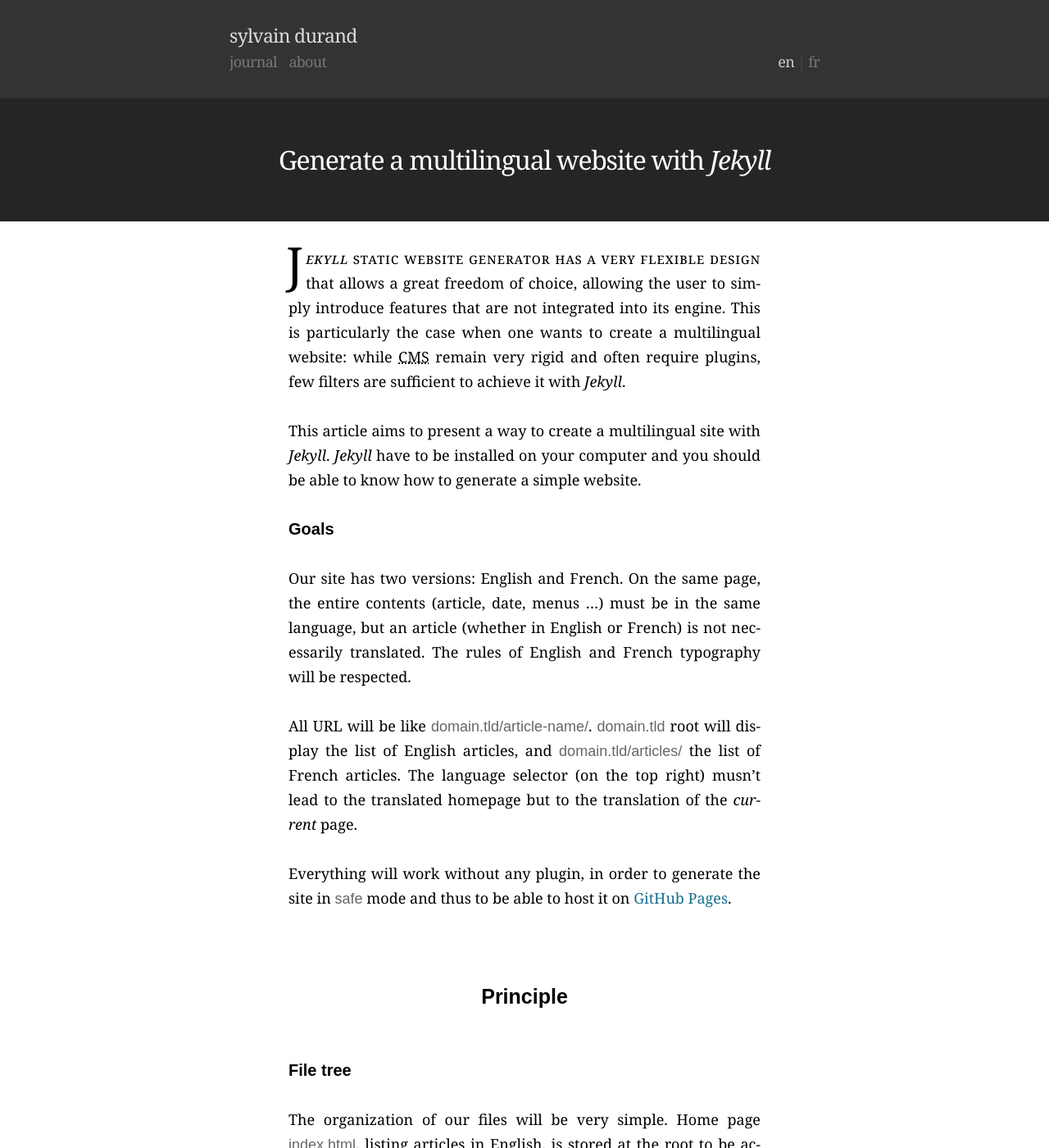
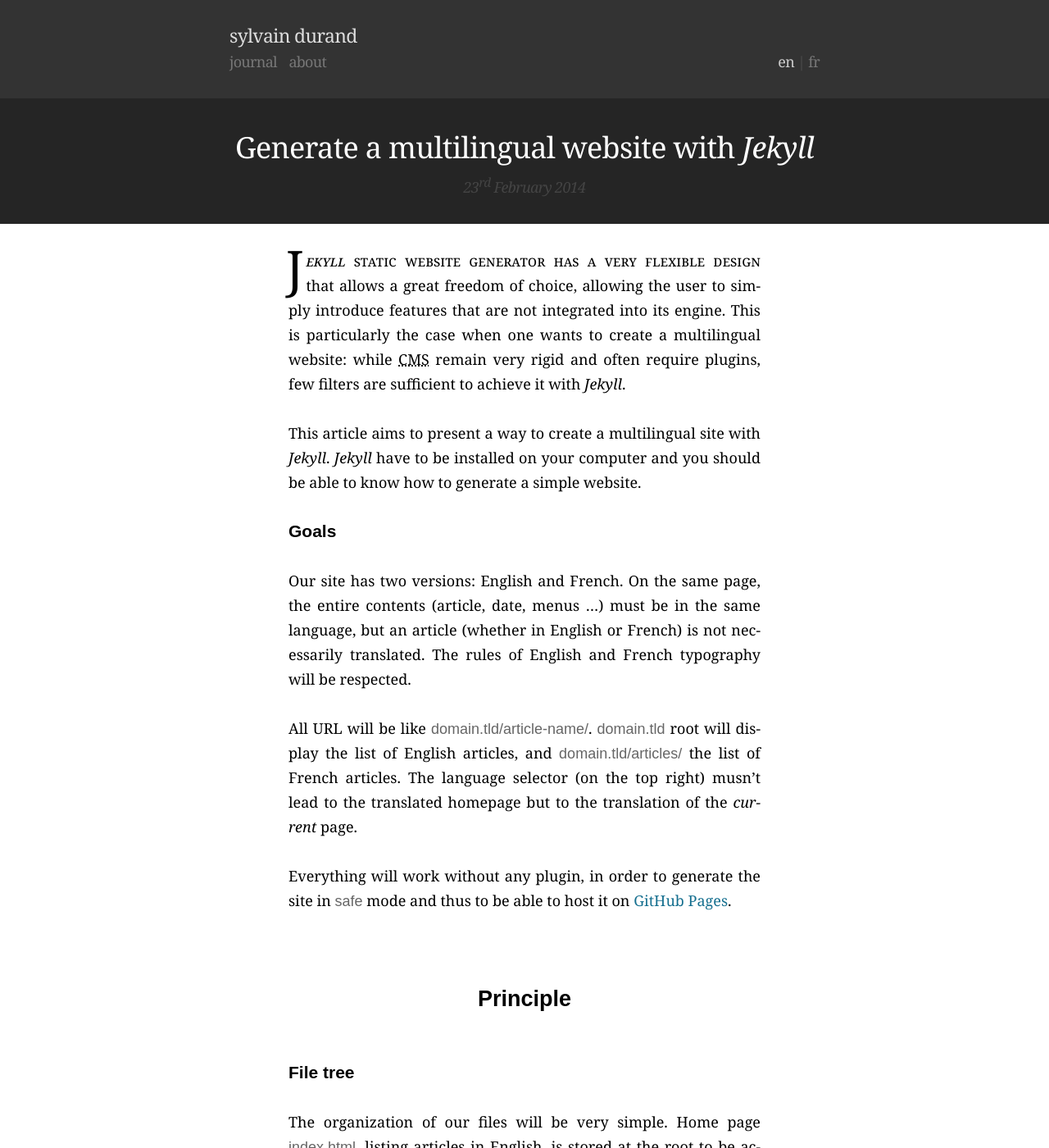
Before and after one commit to simonmeggle/simonmeggle.github.io, a Jekyll site: the page built from _posts/en/2014-02-23-multilingual-website-with-jekyll.md, in a window 1280 px wide and 1400 px high. Shown: the whole window at 82% size. Built offline with Jekyll 4.4.1, drawn with Linux system fonts in a browser that asks for light colours.

Commit message:
Bigger title and few design tweak

```diff
--- a/_layouts/default.html
+++ b/_layouts/default.html
@@ -12,6 +12,7 @@
   <script src="/static/assets/mathjax.js"></script>{% endif %}
 </head>
 <body>
+
 <nav>
   <ul>
     <li class="logo"><a href="{{site.nav[lang].journal.url}}">sylvain durand</a></li>
@@ -19,8 +20,14 @@
     {% for menu in site.nav[lang] %}<li><a href="{{menu[1].url}}" {% if page.url == menu[1].url %}class="active"{% endif %}>{{menu[1].title}}</a></li>{% endfor %}
   </ul>
 </nav>
-{% if page.title != "Journal" %}<h1>{{ page.title }}</h1>{% endif %}
+
 <article>
+{% if page.title != "Journal" and page.title != "À propos" and page.title != "About" %}<header>
+<h1>{{ page.title }}</h1>
+<span>{% include date.html date=page.date lang=lang %}</span>
+</header>
+{% endif %}
 {% if lang == 'en' %}{{ content }}{% else %}{{ content | replace: '“', '«&#160;' | replace: '”', '&#160;»' | replace: ' :', '&#160;:' | replace: ' ;', '&#160;;' }}{% endif %}
 </article>
+
 </html>
--- a/static/assets/marginalia.js
+++ b/static/assets/marginalia.js
@@ -2,14 +2,14 @@ var $ = function(el){return document.querySelectorAll(el);};
 
 function marginalia(){
     if(window.innerWidth > 1000){
-        $('.footnotes')[0].className="footnotes marginalia";
+        $('body')[0].className="marginalia";
         var nodes = $('.marginalia ol li'); var end = 0;
         for(var i=0;i<nodes.length;i++){
             position=$('[href="#'+nodes[i].getAttribute('id')+'"]')[0].getBoundingClientRect().top + window.pageYOffset;
             if(position<end){position=end}
             nodes[i].style.top = position+'px';
             var end = position+nodes[i].clientHeight+30;}}
-    else{ $('.marginalia')[0].className="footnotes"}}
+    else{ $('body')[0].className=""}}
 
 document.addEventListener('DOMContentLoaded', function(){marginalia();});
 window.onresize = function(event){marginalia();}
--- a/static/assets/style.sass
+++ b/static/assets/style.sass
@@ -50,14 +50,14 @@ p,ul,ol
   margin: 0 auto
   list-style-type: none
   padding: $line+em $line+em 0
-  max-width: $width
+  +width
   text-align: justify
   hyphens: auto
   -moz-hyphens: auto
   -ms-hyphens: auto
   -webkit-hyphens: auto
 
-p+ul li
+p+ul li, p+ol li
   padding: 0 $line+em 0 1.5*$line+em
 
   &:before
@@ -66,14 +66,13 @@ p+ul li
 
 // Lettrine
 
-p:first-child:first-letter
+header+p:first-letter
   float: left
   margin: 0.13em 0.05em 0 -0.05em
-  font-size: 3.2em
+  font-size: 3.333em
   line-height: 0.5em
 
-p:first-child:first-line
-  letter-spacing: 0.04em
+header+p:first-line
   font-variant: small-caps
 
 
@@ -86,23 +85,31 @@ p:first-child:first-line
 h1, h2, h3
   margin: 0 auto
 
-h1
-  $size: 32 !global
-  +font
-  +padding(2,2)
+header
+  +padding(1.5,1)
   background: #252525
   color: #fff
   text-align: center
   letter-spacing: -0.04em
 
+  span
+    color: #444
+    font-style: italic
+
+h1
+  $size: 36 !global
+  +font
+  +padding(0,.5)
+
+
 h2
-  $size: 25 !global
+  $size: 27 !global
   +font($sans,bold)
   +padding(3,1)
   text-align: center
 
 h3
-  $size: 20 !global
+  $size: 21 !global
   +font($sans,bold)
   +padding(1,0)
   +width
@@ -123,7 +130,7 @@ h3
       padding: 0
 
   &:before
-    $size: 25 !global
+    $size: 27 !global
     +font
     +padding(3,1)
     content: "Notes"
@@ -134,27 +141,43 @@ h3
     display: none
 
 
+// Large screen
+
 .marginalia
-  li
-    $size: 14 !global
-    +font($serif,italic)
-    position: absolute
-    left: 58%
-    right: .5em
-    padding: 0
-    margin-left: $width/2
-    max-width: $width/2
-    color: #bbb
+  .footnotes
+    li
+      $size: 14 !global
+      +font($serif,italic)
+      position: absolute
+      left: 58%
+      right: 1em
+      padding: 0
+      margin-left: $width/2+1em
+      max-width: $width/2
+      color: #ccc
 
-  &:before
-    display: none
+      em
+        font-style: normal
+
+      code
+        color: #ccc
+        font-style: italic
+
+      a
+        color: #bbb
+        &:hover
+          color: #aaa
+
+    &:before
+      display: none
 
 
 // Liste des articles
 
 .liste
+  $size: 18 !global
   padding: 0 auto
-  max-width: 31em
+  +width
   font-size: 1.125em
   line-height: 1.333
 
```
